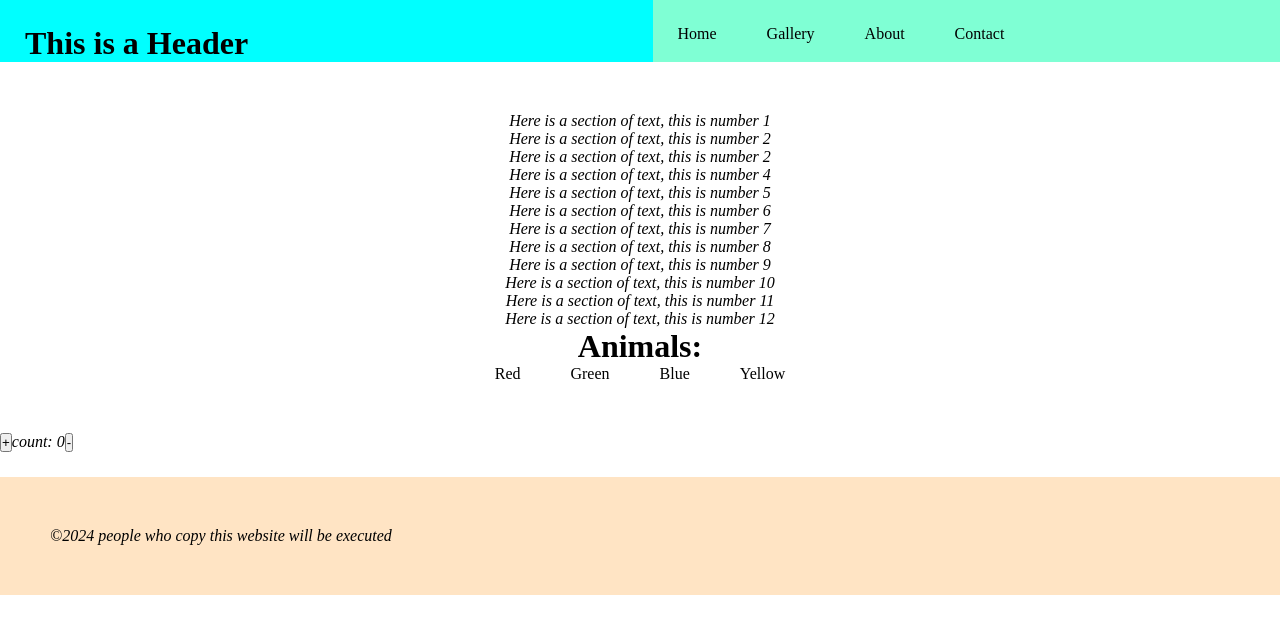
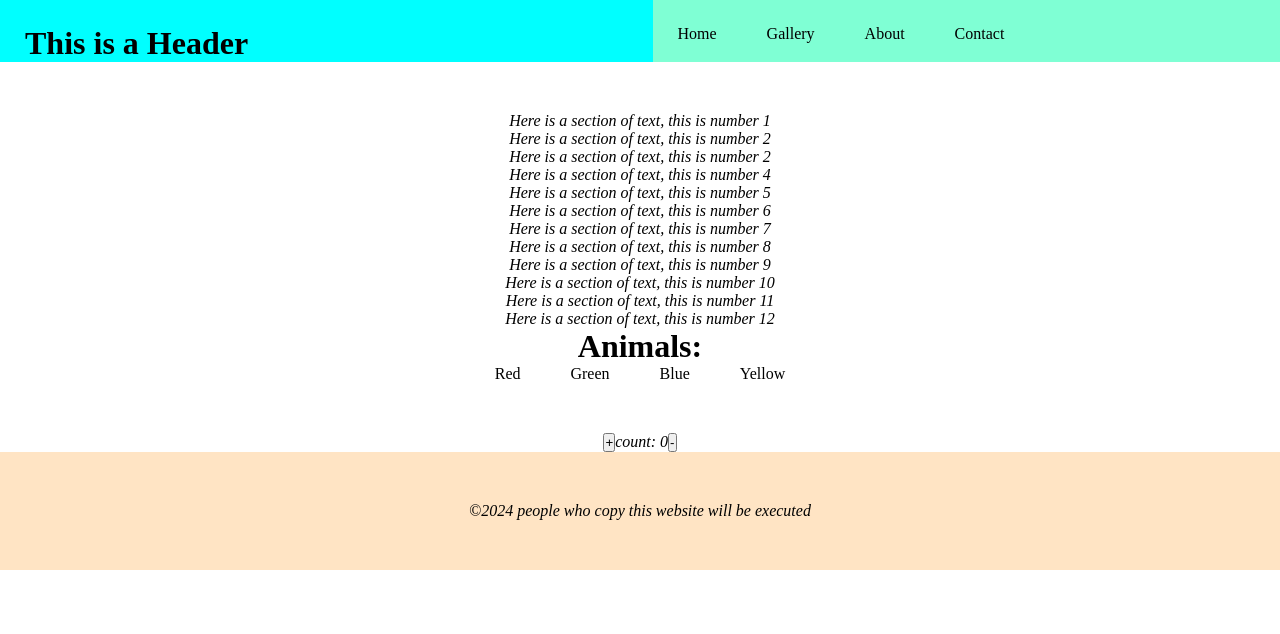
Before and after one commit to Ollie-Judge/practice-vite, a React (Vite) app: page / in a window 1280 px wide. Shown: the top 634 px of the page. Built offline with nearby package versions, Linux system fonts and the light colour scheme.

Commit message:
center aligned counter and footer

```diff
--- a/src/components/Main-text.jsx
+++ b/src/components/Main-text.jsx
@@ -2,8 +2,6 @@ import { useState } from "react";
 import "../style/mainText.css";
 
 function MainText() {
-  const mainTextArray = ["Here is a section of text, this is number"];
-  const [number, setNumber] = useState(0);
   const colours = ["Red", "Green", "Blue", "Yellow"];
 
   return (
--- a/src/style/buttonTest.css
+++ b/src/style/buttonTest.css
@@ -1,5 +1,4 @@
 #useStateButtons {
-  text-align: center;
-  margin: 25px auto;
   display: flex;
+  justify-content: center;
 }
--- a/src/style/footer.css
+++ b/src/style/footer.css
@@ -1,6 +1,7 @@
 #footerContainer {
   padding: 50px;
   background-color: bisque;
+  text-align: center;
 }
 
 p {
```
